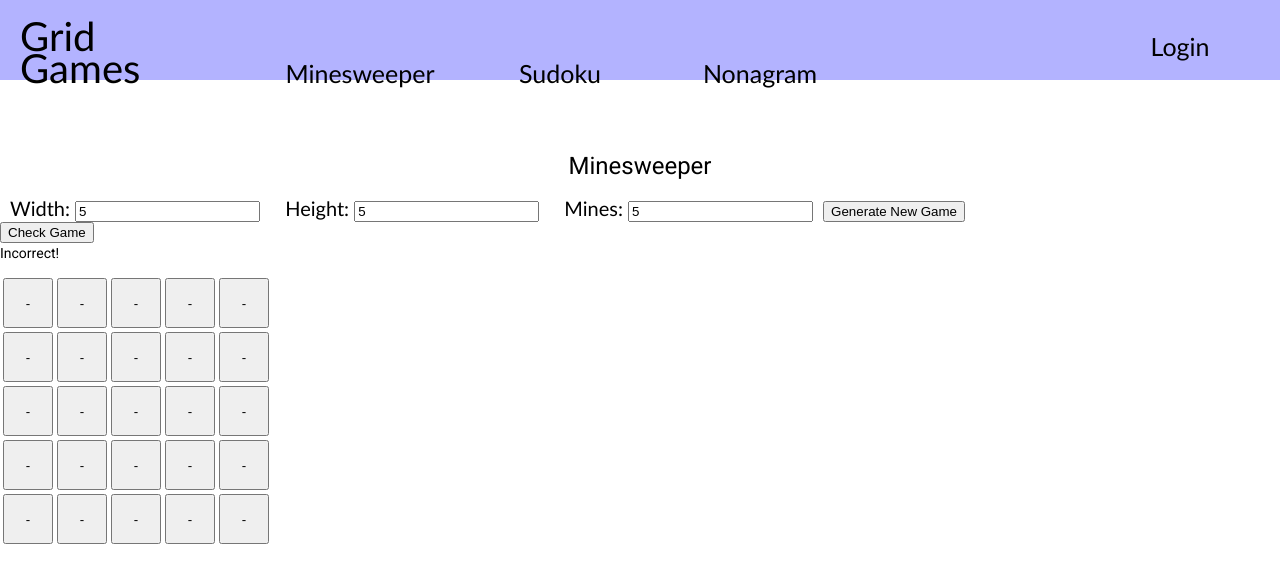
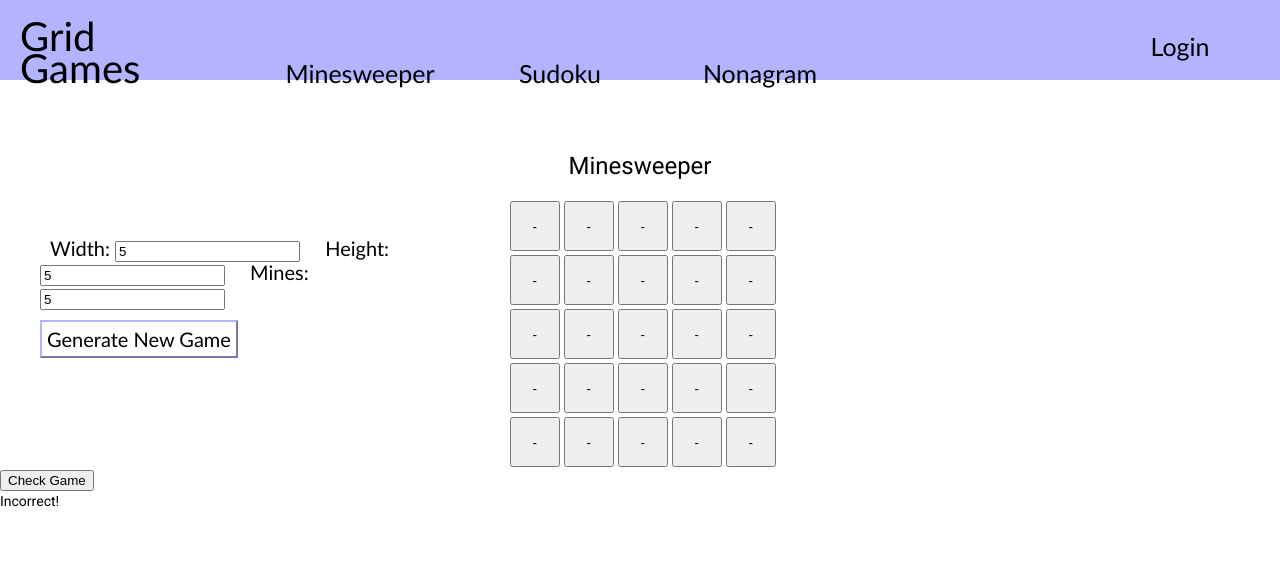
Before and after one commit to MyaDavis5753/Team-Software-Project-K, an Angular app: page /minesweeper in a window 1280 px wide. Both pictures are taken after typing "5", "5", "5" into the empty fields and a click on the button "Generate New Game". Shown: the top 582 px of the page. Built offline with nearby package versions, Linux system fonts and the light colour scheme.

Commit message:
Added CSS styling to minesweeper

```diff
--- a/src/app/minesweeper/minesweeper.component.html
+++ b/src/app/minesweeper/minesweeper.component.html
@@ -4,29 +4,30 @@
 </head>
 
 <h1 class="title">Minesweeper</h1>
-
+<div class="main">
+	<div class="generate col">
 		<form (submit)="setupGame(width, height, mines)">
 			<label>
 				Width:
-		<input type="number" name="nWidth" [(ngModel)]="width" step="1" max="20" ng-pattern="integerval" required />
+				<input type="number" name="mWidth" class="input" [(ngModel)]="width" step="1" max="20"
+					   ng-pattern="integerval" required />
 			</label>
 			<label>
 				Height:
-		<input type="number" name="nHeight" [(ngModel)]="height" step="1" max="20" ng-pattern="integerval" required />
+				<input type="number" name="mHeight" class="input" [(ngModel)]="height" step="1" max="20"
+					   ng-pattern="integerval" required />
 			</label>
 			<label>
 				Mines:
-		<input type="number" name="nMines" [(ngModel)]="mines" step="1" max="20" ng-pattern="integerval" required />
+				<input type="number" name="mMines" [(ngModel)]="mines" step="1" max="20"
+					   ng-pattern="integerval" required />
 			</label>
-	<button>
-		Generate New Game
-	</button>
+			<button class="generatebutton">Generate New Game</button>
 		</form>
+	</div>
 
-<button (click)="validate()">Check Game</button>
-<p class="correct" *ngIf="hasWon == true">Correct!</p>
-<p class="incorrect" *ngIf="hasWon == false">Incorrect!</p>
-
+	<div class="puzzle col">
+		<main>
 			<table style="float:left" id='game' *ngIf="cells">
 				<tbody>
 					<tr *ngFor="let row of cells; let r = index">
@@ -40,3 +41,13 @@
 					</tr>
 				</tbody>
 			</table>
+		</main>
+	</div>
+
+	<div class="check col">
+		<button (click)="validate()">Check Game</button>
+		<p class="correct" *ngIf="hasWon == true">Correct!</p>
+		<p class="incorrect" *ngIf="hasWon == false">Incorrect!</p>
+	</div>
+
+</div>
```
Lines whose indentation alone changed are shown as unchanged.
